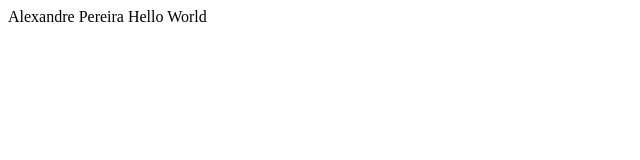
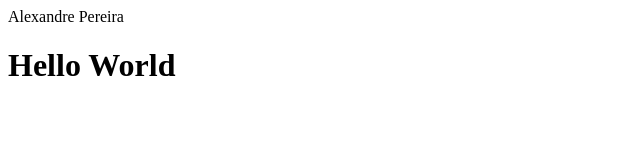
Before and after one commit to alexandr3pereira/alexandr3pereira, a plain HTML site: page helloworld.html in a window 1280 px wide. Shown: the whole page, without its empty margins (0-640 px from the left). Drawn offline with Linux system fonts and the light colour scheme.

Commit message:
Projeto Ebac

```diff
--- a/helloworld.html
+++ b/helloworld.html
@@ -1,5 +1,9 @@
 <html>
-    <head>Alexandre Pereira</head>
-    <title>Meu primeiro Site</title>
-    <body>Hello World</body>
+    <head>Alexandre Pereira
+        <title>Meu primeiro Site</title>
+    </head>
+
+    <body>
+        <h1>Hello World</h1>
+    </body>
 </html>
```
